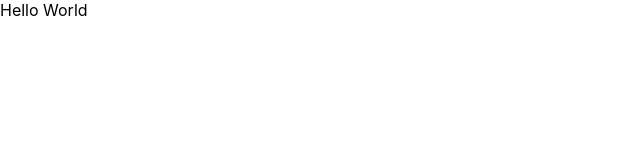
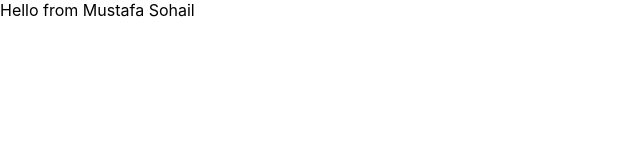
Before and after one commit to Mustafasohail7/React-Test-App, a React (Create React App) app: page / in a window 1280 px wide. Shown: the top 160 px of the page, without its empty margins (0-640 px from the left). Built offline with nearby package versions, Linux system fonts and the light colour scheme.

Commit message:
Update index.js

```diff
--- a/src/index.js
+++ b/src/index.js
@@ -5,7 +5,9 @@ import App from './App';
 import * as serviceWorker from './serviceWorker';
 
 ReactDOM.render(
-  <div>Hello World</div>,
+  <div>
+    <App name="Umair" age={26} />
+  </div>,
   document.getElementById('root')
 );
 
```
